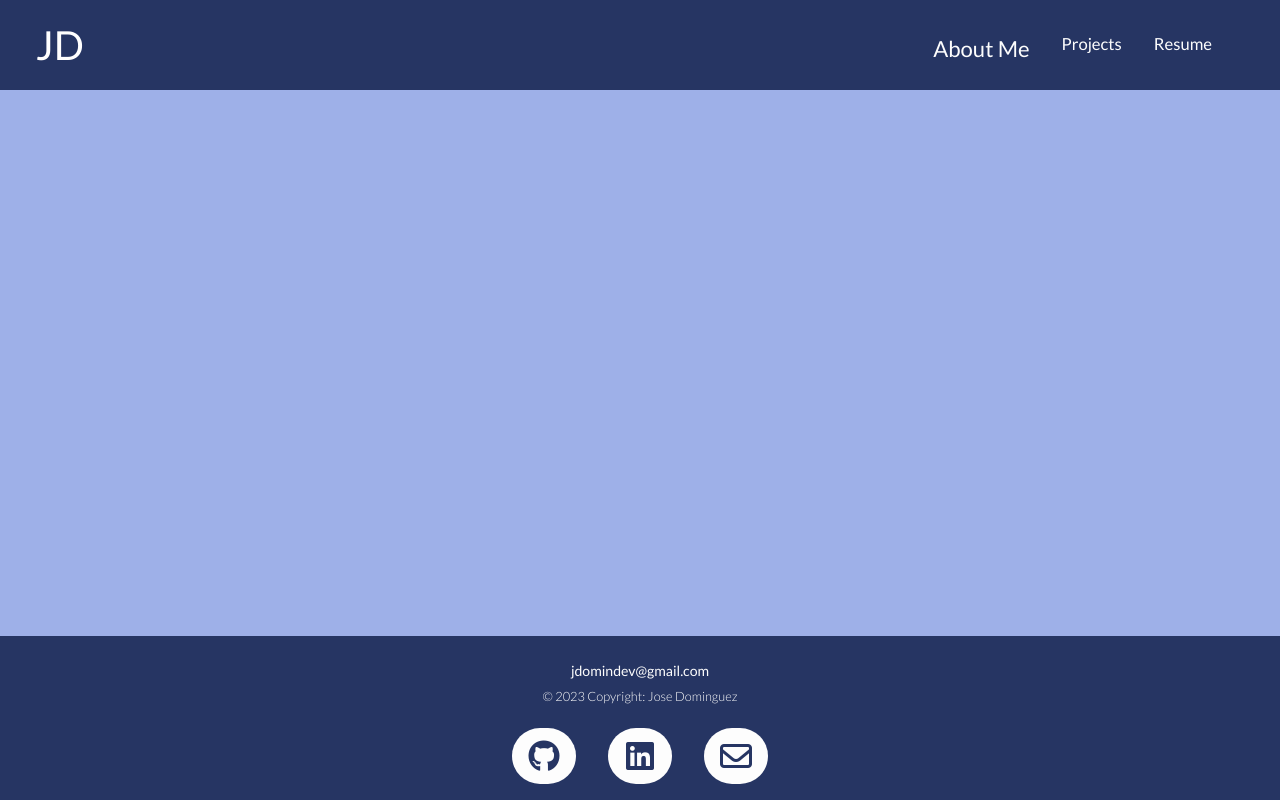
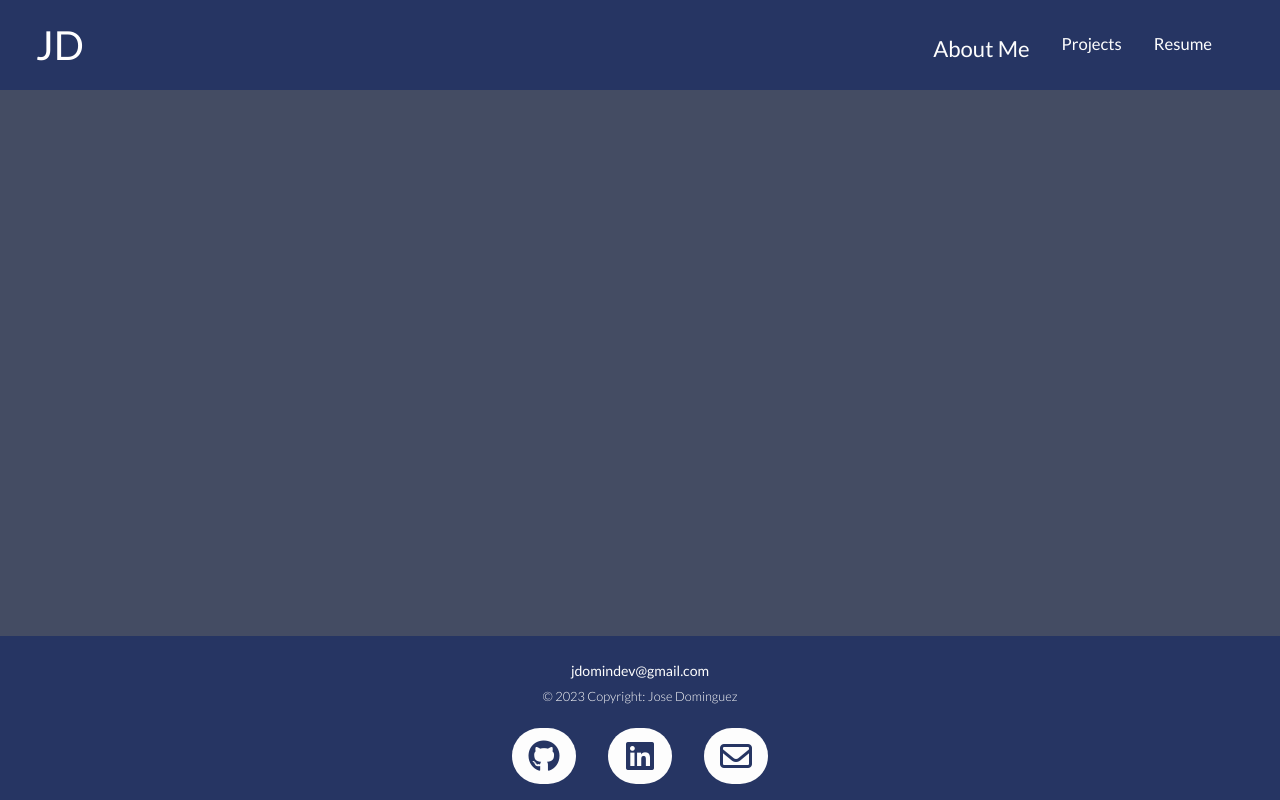
Before and after one commit to jdomindev/portfolio, a React (Vite) app: page /about in a window 1280 px wide. Built offline with nearby package versions, Linux system fonts and the light colour scheme.

Commit message:
minor changes to css files, added data to ignore

```diff
--- a/package.json
+++ b/package.json
@@ -4,7 +4,7 @@
   "version": "0.0.0",
   "type": "module",
   "scripts": {
-    "dev": "vite",
+    "start": "vite",
     "build": "vite build",
     "preview": "vite preview"
   },
--- a/src/App.css
+++ b/src/App.css
@@ -1,6 +1,6 @@
 :root {
   --primary-font: "Lato", Helvetica, sans-serif;
-
+  --shadow-color: hsla(0, 0%, 0%, .25);
   --blue-1: #263563;
   --blue-2: #9eb0e8;
   --blue-3: #5679e3;
@@ -24,7 +24,7 @@
 
 body {
   scroll-behavior: smooth;
-  background-color: var(--blue-2);
+  background-color: var(--blue-4);
   font-family: var(--primary-font);
   /* padding for footer */
   padding: 0 0 88px 0;
@@ -45,3 +45,12 @@ h1, h2, h3, h4, h5, h6, p {
 #content-wrap {
   flex: 1;
 }
+
+@media screen and (min-width: 800px) {
+
+  /* remove padding for footer */
+  body {
+    padding: 0 !important;
+  }
+
+}
--- a/src/components/Footer.jsx
+++ b/src/components/Footer.jsx
@@ -20,7 +20,7 @@ function Footer() {
               <h3 className='icon-name'>LinkedIn</h3>
             </a>
             <a className='contact-icon' href="mailto:jdomindev@gmail.com" target="_blank" rel="noreferrer">
-              <i className="fa-regular fa-envelope fa-fw icon" data-tooltip="Github"></i>
+              <i className="fa-regular fa-envelope fa-fw icon"></i>
               <h3 className='icon-name'>Email</h3>
             </a>
           </div>
--- a/src/styles/footer.css
+++ b/src/styles/footer.css
@@ -49,7 +49,7 @@
   background-color: var(--white);
   color: var(--blue-1);
   border: none;
-  border-radius: 50px;
+  border-radius: 35px;
   padding: 0.75rem;
   display: flex;
   justify-content: center;
@@ -75,10 +75,9 @@
   display: flex;
   justify-content: space-between;
   align-items: center;
-  gap: 0.5rem;
 }
 
-.contact-icon:hover > .icon-name {
+.contact-icon:hover .icon-name {
   display: block;
   visibility: visible;
   opacity: 1;
--- a/src/styles/header.css
+++ b/src/styles/header.css
@@ -1,10 +1,11 @@
 header {
     font-size: var(--font-size-lg);
     background-color: var(--blue-1);
-    color: white;
+    color: var(--white);
     position: sticky;
     top: 0;
     padding: 1rem 1.5rem;
+    z-index: 2;
 }
 
 /* removes bootstrap padding on navbar */
```
Also changed, not shown: 1 other file (tests, documents, lock files or other folders).
